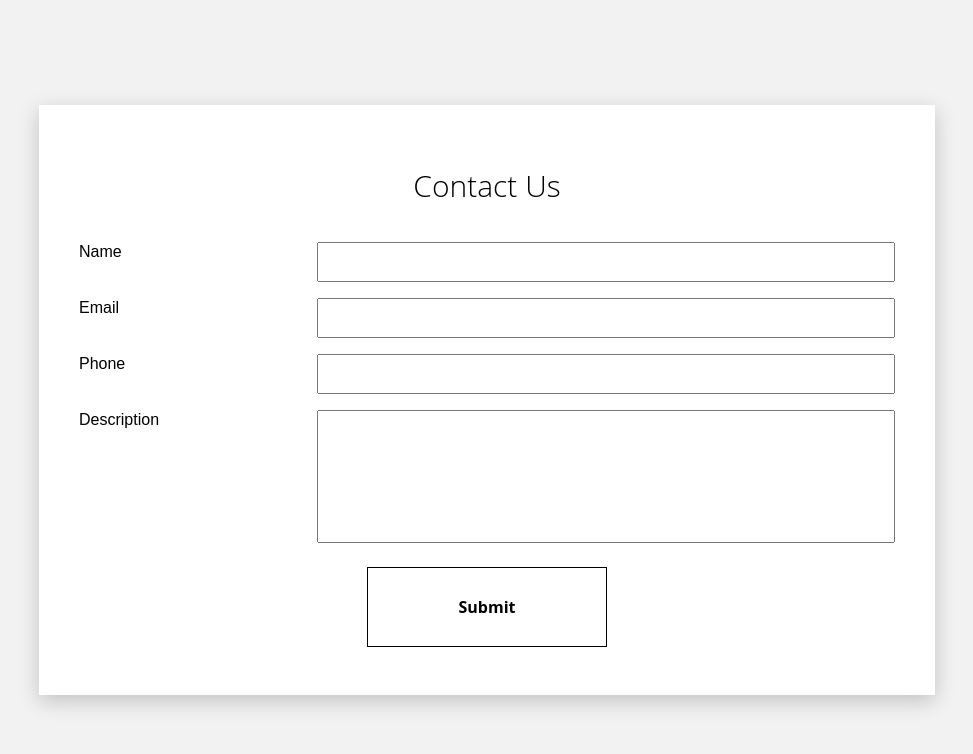
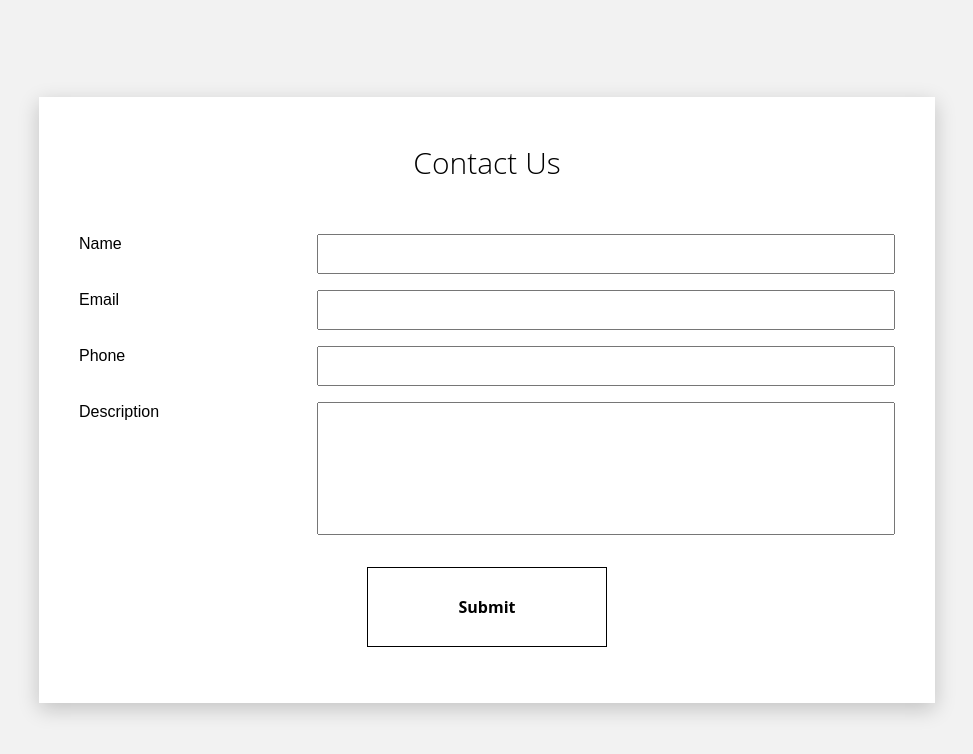
Before and after one commit to enimsoft/manipalcartons, a Next.js app: page /contact in a window 1280 px wide. Shown: the top 754 px of the page, without its empty margins (153-1126 px from the left). Built offline with nearby package versions, Linux system fonts and the light colour scheme.

Commit message:
minor ui changes

```diff
--- a/styles/Contact.module.css
+++ b/styles/Contact.module.css
@@ -37,9 +37,14 @@
     width: 100%;
 }
 
-.heading, .submit {
+.heading {
     margin: 0;
-    padding: 1em 0;
+    padding: 0.5em 0 1.5em 0;
+}
+
+.submit {
+    margin: 0;
+    padding: 1.5em 0.5em;
 }
 
 .submit>* {
```
